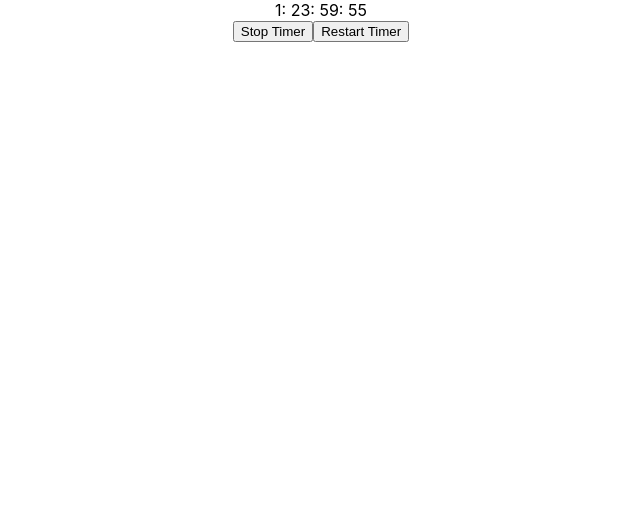
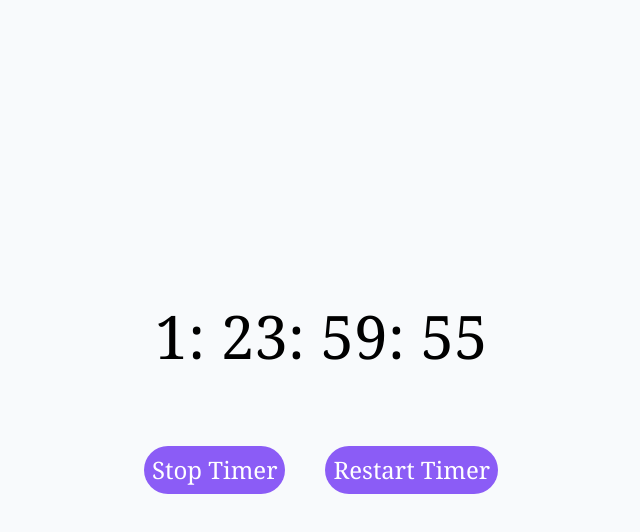
Before and after one commit to mrkamin/countdown-timer, a React (Create React App) app: page / in a window 1280 px wide. Shown: the top 532 px of the page, without its empty margins (319-959 px from the left). Built offline with nearby package versions, Linux system fonts and the light colour scheme.

Commit message:
Style the App with Tailwind CSS

```diff
--- a/src/App.js
+++ b/src/App.js
@@ -1,6 +1,6 @@
-import React from "react";
+import React from 'react';
 import './App.css';
-import Timer from "./component/Timer";
+import Timer from './component/Timer';
 
 function App() {
   return (
--- a/src/component/Timer.jsx
+++ b/src/component/Timer.jsx
@@ -1,6 +1,7 @@
-import React, {useState, useEffect} from "react";
+import React, { useState, useEffect } from 'react';
+import PropTypes from 'prop-types';
 
-const Timer = ({duration}) => {
+const Timer = ({ duration }) => {
   const [time, setTime] = useState(duration);
   const [running, setRuning] = useState(true);
 
@@ -10,29 +11,28 @@ const Timer = ({duration}) => {
     if (running && time > 0) {
       timerId = setTimeout(() => {
         setTime(time - 1000);
-            }, 1000)
+      }, 1000);
     }
     return () => {
       clearTimeout(timerId);
-        }
-
+    };
   }, [time, running]);
 
   const gietFormattedTime = (milliseconds) => {
-        let total_seconds = parseInt(Math.floor(milliseconds/1000));
-        let total_minutes = parseInt(Math.floor(total_seconds/60));
-        let total_hours = parseInt(Math.floor(total_minutes/60));
-        let total_days = parseInt(Math.floor(total_hours/24));
+    const totalSeconds = parseInt(Math.floor(milliseconds / 1000), 10);
+    const totalMinutes = parseInt(Math.floor(totalSeconds / 60), 10);
+    const totalHours = parseInt(Math.floor(totalMinutes / 60), 10);
+    const days = parseInt(Math.floor(totalHours / 24), 10);
 
-        let seconds = parseInt(total_seconds % 60);
-        let minutes = parseInt(total_minutes % 60);
-        let hours = parseInt(total_hours%24);
+    const seconds = parseInt(totalSeconds % 60, 10);
+    const minutes = parseInt(totalMinutes % 60, 10);
+    const hours = parseInt(totalHours % 24, 10);
 
-        return `${total_days}: ${hours}: ${minutes}: ${seconds} `
+    return `${days}: ${hours}: ${minutes}: ${seconds} `;
   };
 
   const stopTimer = () => {
-        setRuning(false)
+    setRuning(false);
   };
 
   const restartTimer = () => {
@@ -41,11 +41,18 @@ const Timer = ({duration}) => {
   };
 
   return (
-   <div><div>{gietFormattedTime(time)}</div>
-    <button onClick={stopTimer}>Stop Timer</button>
-    <button onClick={restartTimer}>Restart Timer</button>
+    <div className="flex flex-col gap-20 items-center justify-center bg-slate-50 w-full h-screen">
+      <p className="font-serif font-lg text-6xl">{gietFormattedTime(time)}</p>
+      <div className="flex gap-10">
+        <button type="button" className="rounded-full p-2 text-2xl font-serif font-medium text-white cursor-pointer bg-violet-500 hover:bg-violet-600 active:bg-violet-700 focus:outline-none focus:ring focus:ring-violet-300" onClick={stopTimer}>Stop Timer</button>
+        <button type="button" className="rounded-full p-2 text-2xl font-serif font-medium text-white cursor-pointer bg-violet-500 hover:bg-violet-600 active:bg-violet-700 focus:outline-none focus:ring focus:ring-violet-300" onClick={restartTimer}>Restart Timer</button>
+      </div>
     </div>
   );
 };
 
-export default Timer
+Timer.propTypes = {
+  duration: PropTypes.number.isRequired,
+};
+
+export default Timer;
--- a/src/index.css
+++ b/src/index.css
@@ -1,3 +1,7 @@
+@tailwind base;
+@tailwind components;
+@tailwind utilities;
+
 body {
   margin: 0;
   font-family: -apple-system, BlinkMacSystemFont, 'Segoe UI', 'Roboto', 'Oxygen',
--- a/src/index.js
+++ b/src/index.js
@@ -2,16 +2,10 @@ import React from 'react';
 import ReactDOM from 'react-dom/client';
 import './index.css';
 import App from './App';
-import reportWebVitals from './reportWebVitals';
 
 const root = ReactDOM.createRoot(document.getElementById('root'));
 root.render(
   <React.StrictMode>
     <App />
-  </React.StrictMode>
+  </React.StrictMode>,
 );
-
-// If you want to start measuring performance in your app, pass a function
-// to log results (for example: reportWebVitals(console.log))
-// or send to an analytics endpoint. Learn more: https://bit.ly/CRA-vitals
-reportWebVitals();
```
Lines whose indentation alone changed are shown as unchanged.
